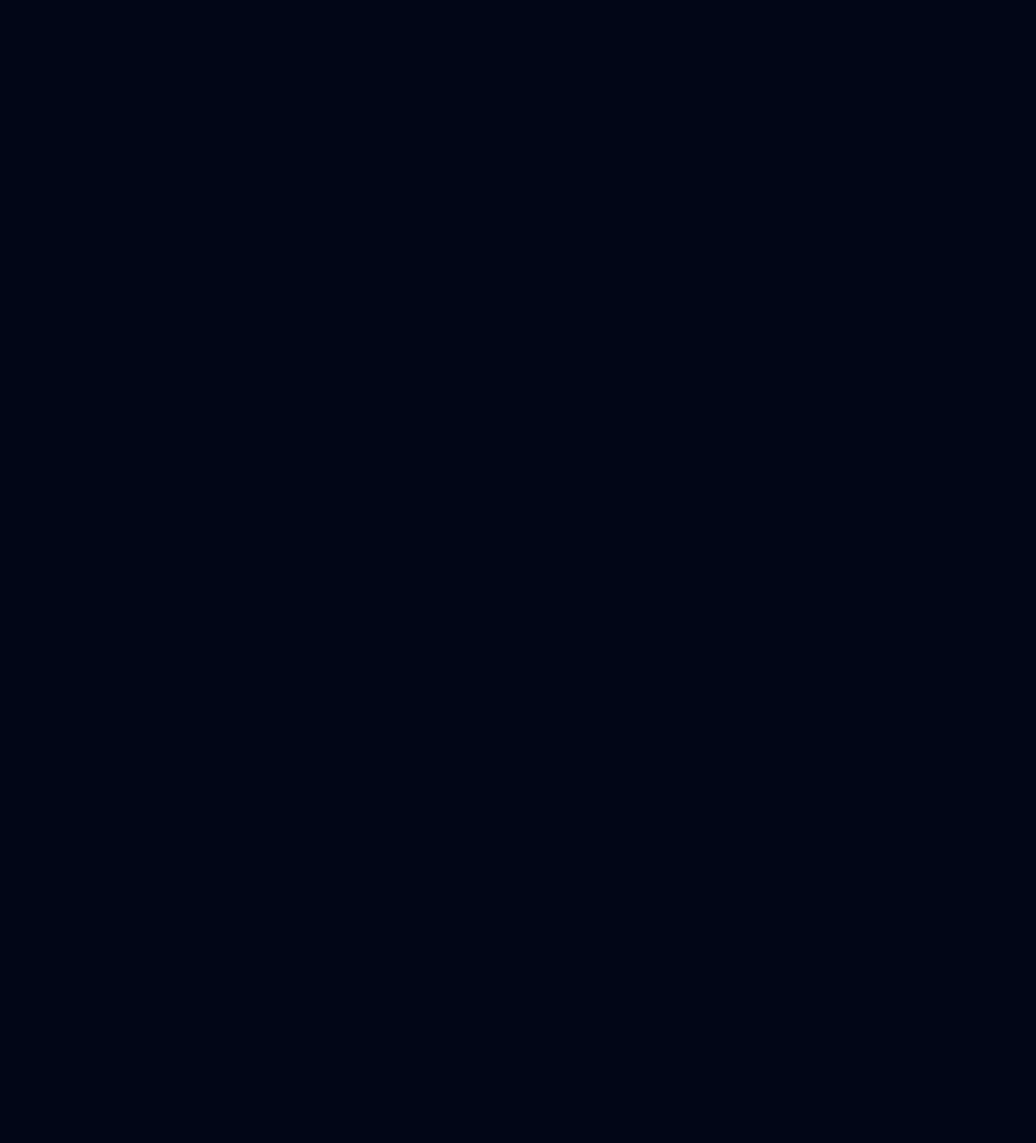
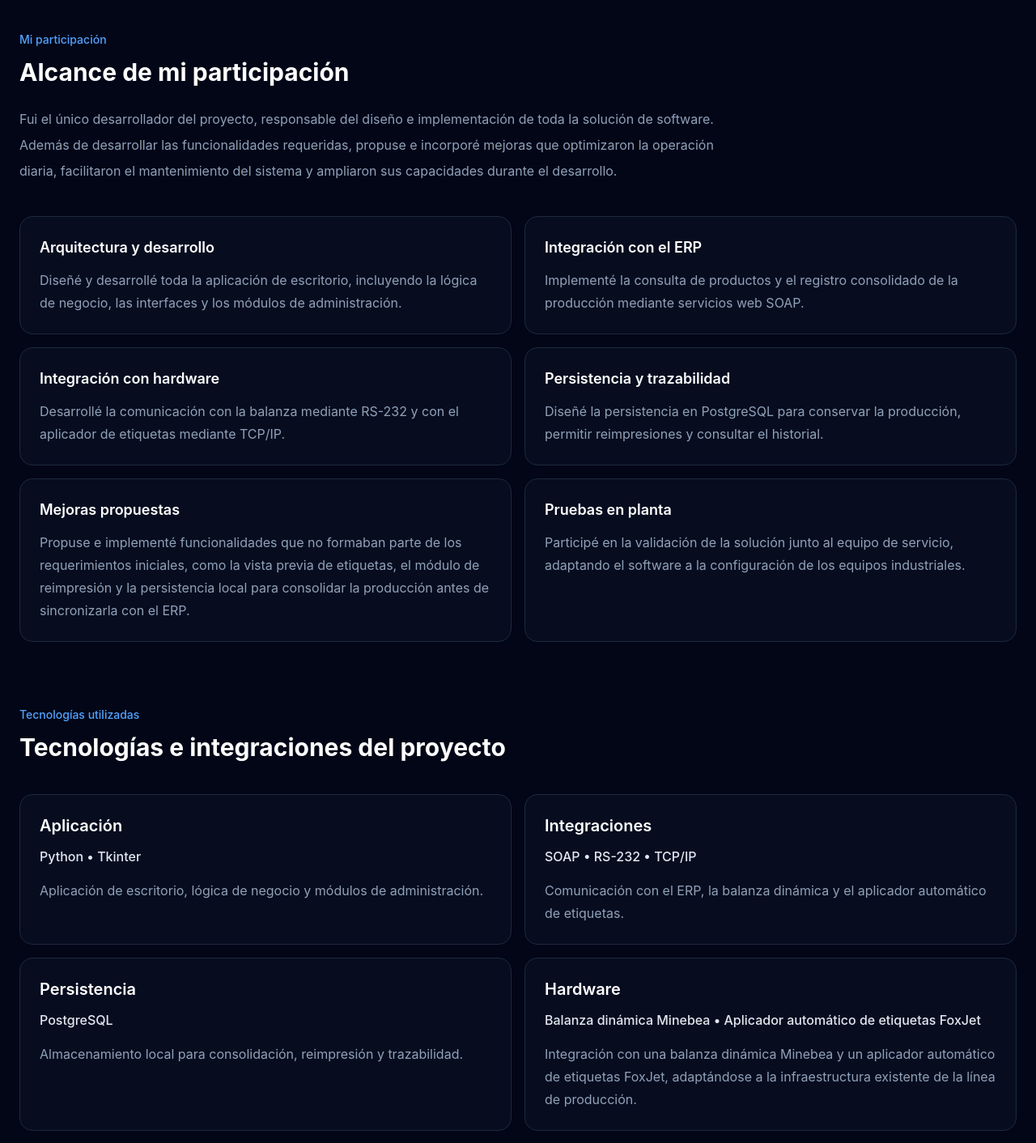
Before and after one commit to reneguzmanm/developer-portfolio, a React (Vite) app: page /case-studies/industrial-weighing in a window 1280 px wide. Shown: the part 4320-5732 px from the top of the page at 81% size. Before the commit the page ends 4343 px from the top, so only its background shows below. Built offline with nearby package versions, Linux system fonts and the light colour scheme.

Commit message:
feat: finalize industrial weighing case study

```diff
--- /dev/null
+++ b/src/components/case-study/ProjectParticipation.tsx
@@ -0,0 +1,71 @@
+const contributions = [
+  {
+    title: "Arquitectura y desarrollo",
+    description:
+      "Diseñé y desarrollé toda la aplicación de escritorio, incluyendo la lógica de negocio, las interfaces y los módulos de administración.",
+  },
+  {
+    title: "Integración con el ERP",
+    description:
+      "Implementé la consulta de productos y el registro consolidado de la producción mediante servicios web SOAP.",
+  },
+  {
+    title: "Integración con hardware",
+    description:
+      "Desarrollé la comunicación con la balanza mediante RS-232 y con el aplicador de etiquetas mediante TCP/IP.",
+  },
+  {
+    title: "Persistencia y trazabilidad",
+    description:
+      "Diseñé la persistencia en PostgreSQL para conservar la producción, permitir reimpresiones y consultar el historial.",
+  },
+  {
+    title: "Mejoras propuestas",
+    description:
+      "Propuse e implementé funcionalidades que no formaban parte de los requerimientos iniciales, como la vista previa de etiquetas, el módulo de reimpresión y la persistencia local para consolidar la producción antes de sincronizarla con el ERP.",
+  },
+  {
+    title: "Pruebas en planta",
+    description:
+      "Participé en la validación de la solución junto al equipo de servicio, adaptando el software a la configuración de los equipos industriales.",
+  },
+];
+
+const ProjectParticipation = () => {
+  return (
+    <section className="mt-20">
+      <p className="text-sm font-medium text-blue-400">
+        Mi participación
+      </p>
+
+      <h2 className="mt-3 text-3xl font-bold text-white">
+        Alcance de mi participación
+      </h2>
+
+      <p className="mt-6 max-w-4xl leading-8 text-slate-400">
+        Fui el único desarrollador del proyecto, responsable del diseño e implementación de toda la solución de software.
+        Además de desarrollar las funcionalidades requeridas, propuse e incorporé mejoras que optimizaron la operación
+        diaria, facilitaron el mantenimiento del sistema y ampliaron sus capacidades durante el desarrollo.
+      </p>
+
+      <div className="mt-10 grid gap-4 md:grid-cols-2">
+        {contributions.map((contribution) => (
+          <article
+            key={contribution.title}
+            className="rounded-2xl border border-slate-800 bg-slate-900/40 p-6"
+          >
+            <h3 className="text-lg font-semibold text-white">
+              {contribution.title}
+            </h3>
+
+            <p className="mt-3 leading-7 text-slate-400">
+              {contribution.description}
+            </p>
+          </article>
+        ))}
+      </div>
+    </section>
+  );
+};
+
+export default ProjectParticipation;
--- /dev/null
+++ b/src/components/case-study/ProjectTechnologies.tsx
@@ -0,0 +1,72 @@
+const categories = [
+  {
+    title: "Aplicación",
+    technologies: ["Python", "Tkinter"],
+    description:
+      "Aplicación de escritorio, lógica de negocio y módulos de administración.",
+  },
+  {
+    title: "Integraciones",
+    technologies: ["SOAP", "RS-232", "TCP/IP"],
+    description:
+      "Comunicación con el ERP, la balanza dinámica y el aplicador automático de etiquetas.",
+  },
+  {
+    title: "Persistencia",
+    technologies: ["PostgreSQL"],
+    description:
+      "Almacenamiento local para consolidación, reimpresión y trazabilidad.",
+  },
+  {
+    title: "Hardware",
+    technologies: [
+      "Balanza dinámica Minebea",
+      "Aplicador automático de etiquetas FoxJet",
+    ],
+    description:
+      "Integración con una balanza dinámica Minebea y un aplicador automático de etiquetas FoxJet, adaptándose a la infraestructura existente de la línea de producción.",
+  },
+  {
+    title: "Herramientas de desarrollo",
+    technologies: ["Labelary"],
+    description:
+      "Vista previa de etiquetas ZPL durante la configuración.",
+  },
+];
+
+const ProjectTechnologies = () => {
+  return (
+    <section className="mt-20">
+      <p className="text-sm font-medium text-blue-400">
+        Tecnologías utilizadas
+      </p>
+
+      <h2 className="mt-3 text-3xl font-bold text-white">
+        Tecnologías e integraciones del proyecto
+      </h2>
+
+      <div className="mt-10 grid gap-4 md:grid-cols-2">
+        {categories.map((category) => (
+          <article
+            key={category.title}
+            className="rounded-2xl border border-slate-800 bg-slate-900/40 p-6"
+          >
+            <h3 className="text-xl font-semibold text-white">
+              {category.title}
+            </h3>
+
+            <p className="mt-3 text-slate-200 font-medium">
+              {category.technologies.join(" • ")}
+            </p>
+
+            <p className="mt-4 leading-7 text-slate-400">
+              {category.description}
+            </p>
+          </article>
+        ))}
+      </div>
+    </section>
+  );
+};
+
+export default ProjectTechnologies;
--- a/src/views/IndustrialWeighing.tsx
+++ b/src/views/IndustrialWeighing.tsx
@@ -5,6 +5,8 @@ import { projects } from "../data/projects";
 import ProjectOverview from "../components/case-study/ProjectOverview";
 import Workflow from "../components/case-study/Workflow";
 import EngineeringDecisions from "../components/case-study/EngineeringDecisions";
+import ProjectParticipation from "../components/case-study/ProjectParticipation";
+import ProjectTechnologies from "../components/case-study/ProjectTechnologies";
 
 const project = projects.find(
   (currentProject) => currentProject.slug === "industrial-weighing",
@@ -22,6 +24,8 @@ const IndustrialWeighing = () => {
         <IndustrialWeighingMockup />
         <Workflow project={project} />
         <EngineeringDecisions project={project} />
+        <ProjectParticipation />
+        <ProjectTechnologies />
       </Container>
     </main>
   );
```
Also changed, not shown: 2 other files (tests, documents, lock files or other folders).
